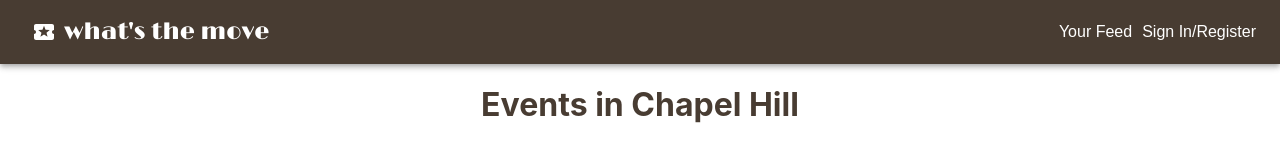
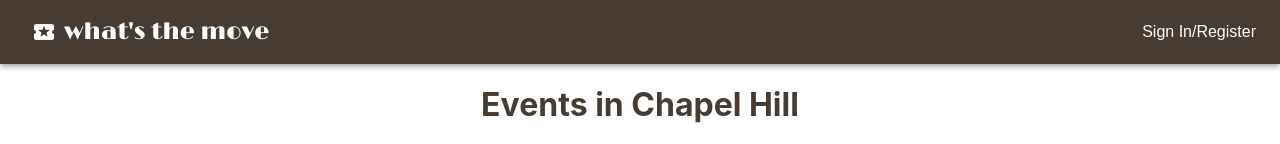
Before and after one commit to miguel1453/comp426-final-project, a React (Create React App) app in the folder react-whats-the-move/: page / in a window 1280 px wide. Shown: the top 144 px of the page. Built offline with nearby package versions, Linux system fonts and the light colour scheme; no server answers.

Commit message:
Added ternary for profile / login

```diff
--- a/react-whats-the-move/src/components/Toolbar/Toolbar.js
+++ b/react-whats-the-move/src/components/Toolbar/Toolbar.js
@@ -1,13 +1,12 @@
 import React from 'react';
-import { AppBar, Toolbar, Typography, Button, Box, IconButton } from '@mui/material';
-import SearchBar from '../SearchBar/SearchBar';
+import { AppBar, Toolbar, Typography, IconButton } from '@mui/material';
 import LocalActivity from '@mui/icons-material/LocalActivity';
-import Feed from '../Feed/Feed';
 import { Link } from 'react-router-dom';
-import Profile from '../Profile/Profile';
 import styles from './Toolbar.module.css';
+import Cookies from 'js-cookie';
 
 function TopToolbar({ onFeedClick, onHomeClick }) {
+    const userId = Cookies.get('userId');
     return (
         <AppBar position="static" sx={{ backgroundColor: '#483C32' }}>
             <Toolbar>
@@ -17,9 +16,14 @@ function TopToolbar({ onFeedClick, onHomeClick }) {
                 <Typography variant="h5" component="div" sx={{ flexGrow: 1, fontFamily: 'Limelight, sans-serif', marginLeft: 0}}>
                     what's the move
                 </Typography>
-                {/* <SearchBar /> */}
+                {
+                userId ?
                 <Link className={styles.toolbarTink} to="/profile">Your Feed</Link>
+                :
                 <Link className={styles.toolbarTink} to='/login'>Sign In/Register</Link>
+                }
+
+
             </Toolbar>
         </AppBar>
     );
```
